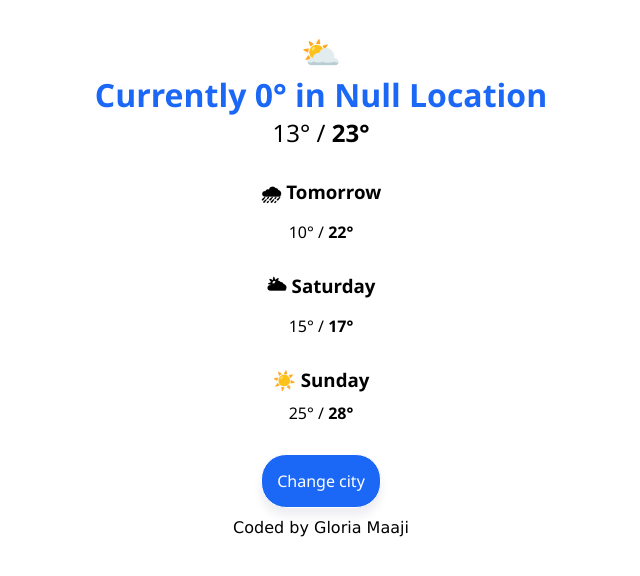
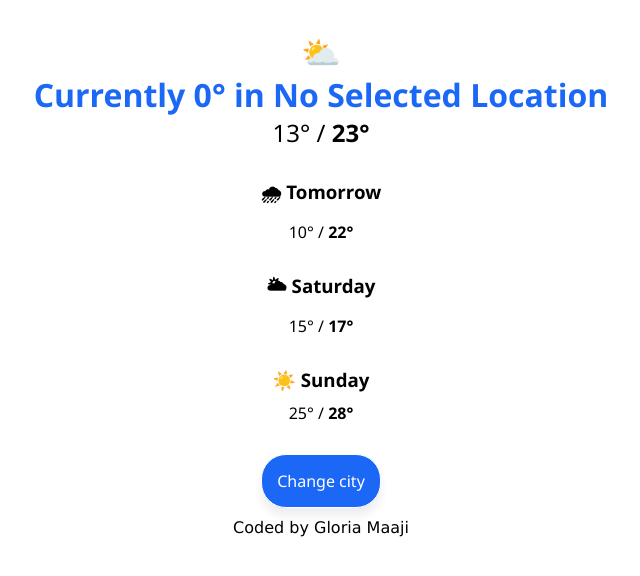
Before and after one commit to GDesigns49/Weather-Forecast-interface, a plain HTML site: page index.html in a window 1280 px wide. Shown: the whole page, without its empty margins (319-959 px from the left). Drawn offline with Linux system fonts and the light colour scheme.

Commit message:
Update index.html

```diff
--- a/index.html
+++ b/index.html
@@ -9,7 +9,7 @@
 </head>
 <body>
   <div class="container">
-    <h1>&#9925;&#xFE0F;<br />Currently 0&deg; in Null Location</h1>
+    <h1>&#9925;&#xFE0F;<br />Currently 0&deg; in No Selected Location</h1>
 
     <div class="col1">
       <h2>13&#xB0; / <strong>23&deg;</strong></h2>
```
